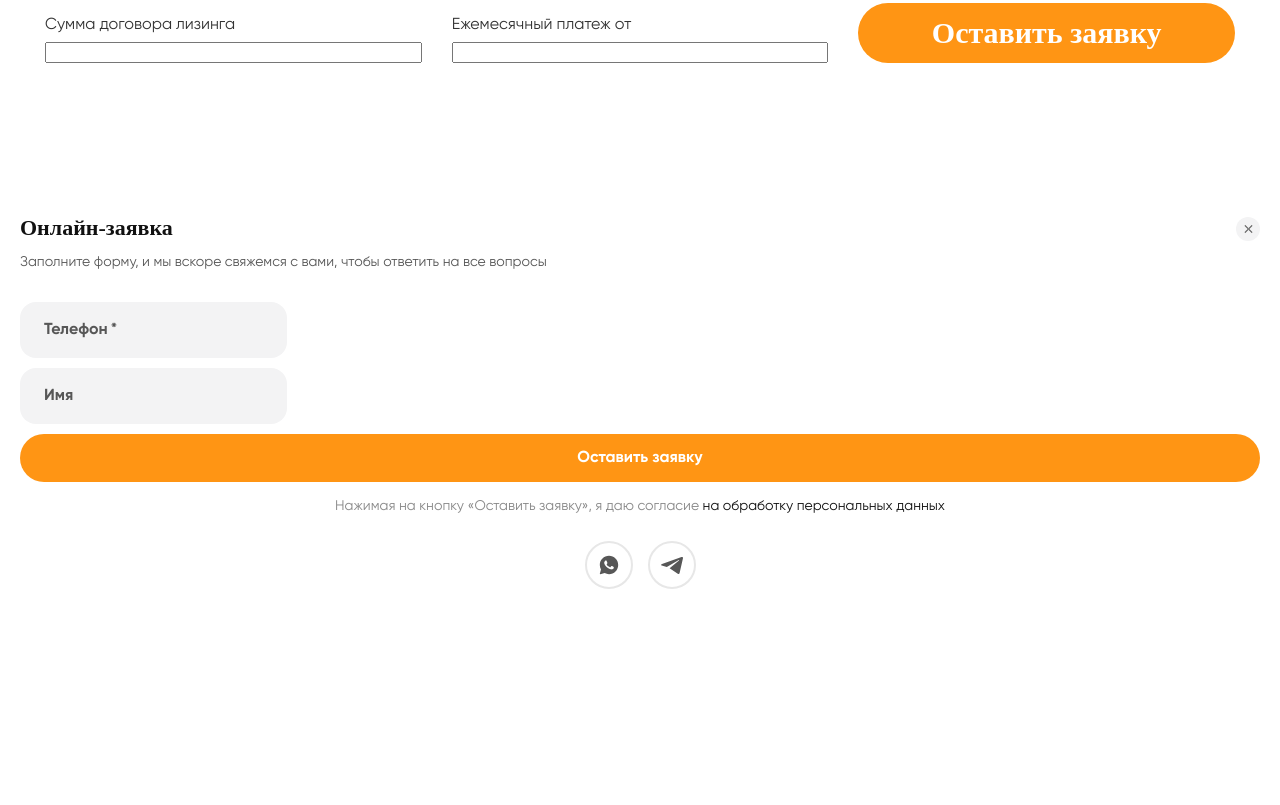
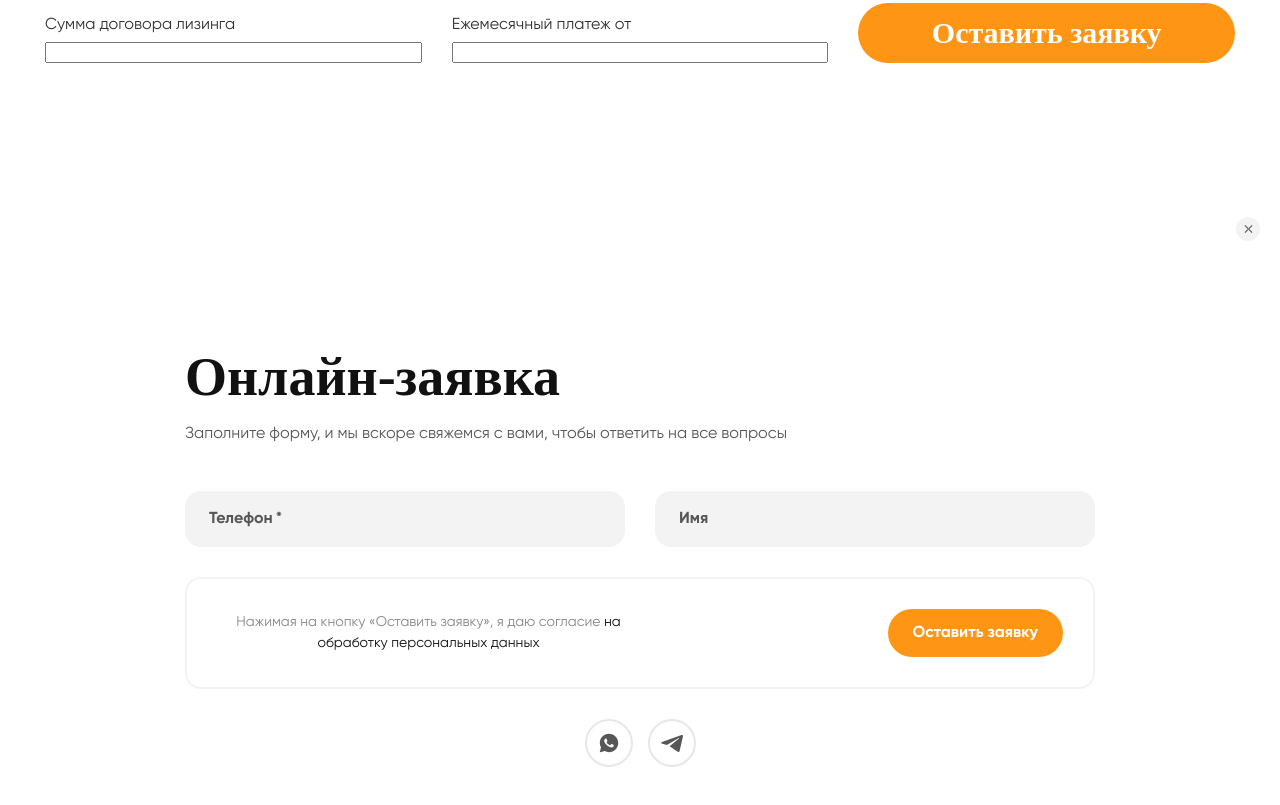
Before and after one commit to SavenkovYS/OxemStudioTest, a website: page src/index.html in a window 1280 px wide. Shown: the part 934-1739 px from the top of the page. Before the commit the page ends 1548 px from the top, so only its background shows below. Drawn offline with Linux system fonts and the light colour scheme; files whose address does not match are found by name.

Commit message:
modal-xl

```diff
--- a/src/index.html
+++ b/src/index.html
@@ -124,11 +124,13 @@
                         <input class="modal__input" id="name" name="name" type="text">
                     </li>
                 </ul>
+                <div class="modal__submit-container">
                 <button class="modal__submit">Оставить заявку</button>
+                    <p class="modal__agreement">Нажимая на кнопку «Оставить заявку», я даю согласие
+                        <a href="#" class="modal__agreement-link" target="_blank">на обработку персональных данных</a>
+                    </p>
+                </div>
             </form>
-            <p class="modal__agreement">Нажимая на кнопку «Оставить заявку», я даю согласие
-                <a href="#" class="modal__agreement-link" target="_blank">на обработку персональных данных</a>
-            </p>
             <ul class="modal__social-list">
                 <li class="modal__social-item">
                     <a href="#" class="modal__social-link modal__social-link--whatsapp" aria-label="Вотсап"></a>
--- a/src/scss/blocks/modal.scss
+++ b/src/scss/blocks/modal.scss
@@ -27,7 +27,7 @@
     }
 
     &__form {
-        margin-bottom: 15px;
+        margin-bottom: 25px;
     }
 
     &__form-list {
@@ -81,6 +81,7 @@
     &__submit {
         width: 100%;
         padding: 12px 25px;
+        margin-bottom: 15px;
 
         font-family: "Gilroy";
         color: #fff;
@@ -96,7 +97,6 @@
 
     &__agreement {
         margin: 0;
-        margin-bottom: 25px;
 
         line-height: 19px;
         color: rgba(#111, 0.5);
@@ -182,3 +182,81 @@
         transform: rotate(45deg);
     }
 }
+
+@media (min-width: 768px) {
+    .modal {
+        padding: 120px 35px;
+
+        &__title {
+            margin-bottom: 20px;
+
+            font-size: 54px;
+            line-height: 49px;
+        }
+
+        &__text {
+            margin-bottom: 45px;
+
+            font-size: 16px;
+            line-height: 24px;
+        }
+
+        &__form {
+            margin-bottom: 30px;
+        }
+
+        &__form-list {
+            flex-direction: row;
+            margin-bottom: 30px;
+        }
+
+        &__form-item {
+            width: calc(50% - 15px);
+        }
+
+        &__form-item:not(:last-child) {
+            margin-bottom: 0;
+            margin-right: 30px;
+        }
+
+        &__input {
+            width: 100%;
+        }
+
+        &__submit-container {
+            display: flex;
+            justify-content: space-between;
+            align-items: center;
+            padding: 30px;
+
+            border: 2px solid #f3f3f4;
+            border-radius: 16px;
+        }
+
+        &__submit {
+            order: 2;
+            width: max-content;
+            margin-bottom: 0;
+        }
+
+        &__agreement {
+            order: 1;
+            width: 50%;
+            margin-bottom: 0;
+
+            line-height: 21px;
+        }
+    }
+}
+
+@media (min-width: 1024px) {
+    .modal {
+        padding: 160px 185px;
+    }
+}
+
+@media (min-width: 1400px) {
+    .modal {
+        padding: 160px 400px;
+    }
+}
```
Also changed, not shown: src/css/style.css, src/css/style.min.css.
